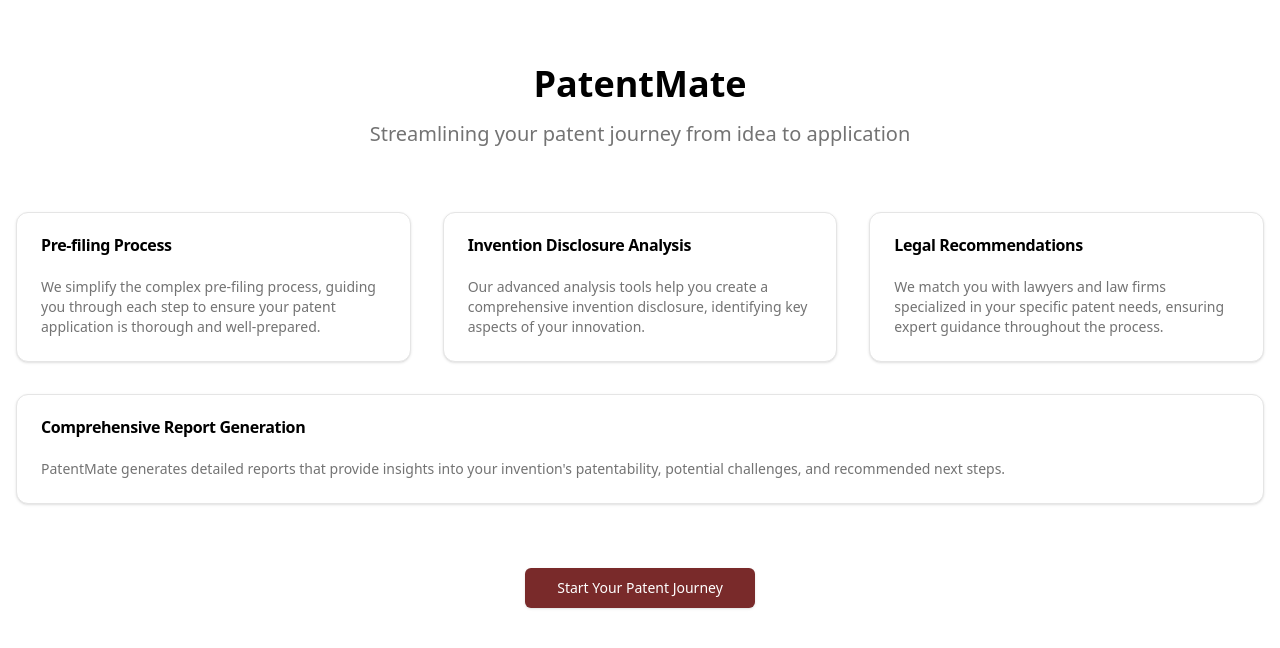
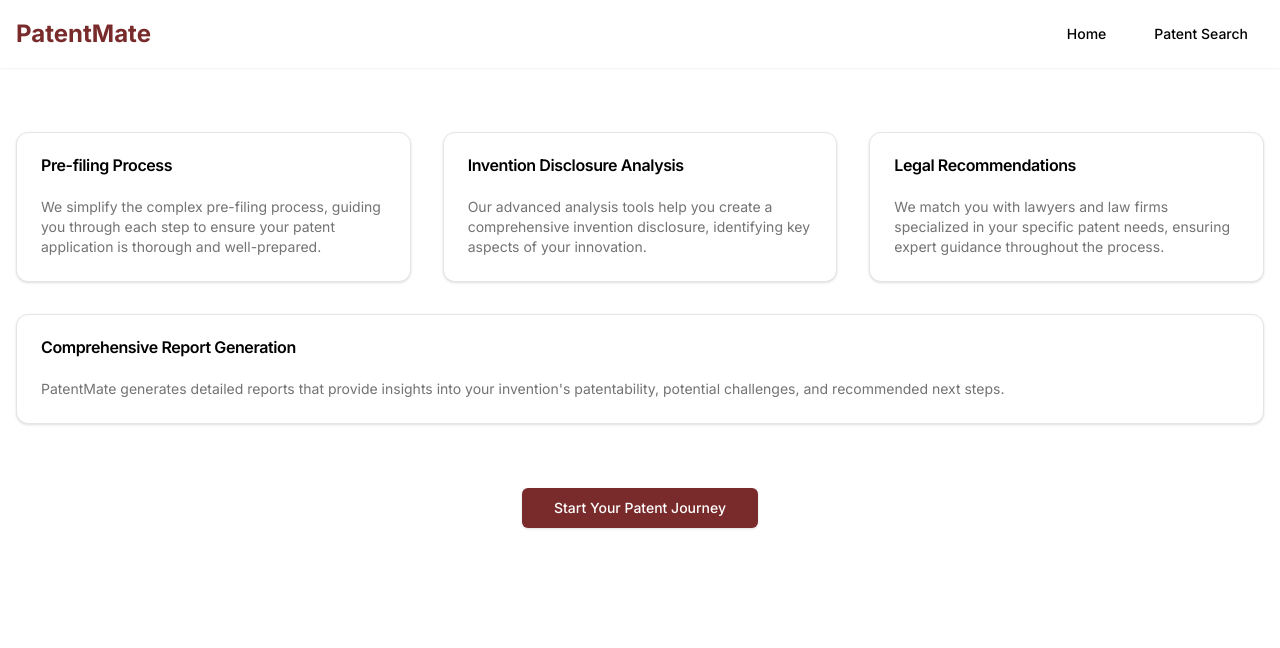
Before and after one commit to enkhbold470/patent-mate, a Next.js app: page / in a window 1280 px wide. Shown: the top 648 px of the page. Built offline with nearby package versions, Linux system fonts and the light colour scheme.

Commit message:
ui: header

```diff
--- a/app/layout.tsx
+++ b/app/layout.tsx
@@ -1,34 +1,25 @@
-import type { Metadata } from "next";
-import localFont from "next/font/local";
-import "./globals.css";
+import { Header } from '@/components/Header';
+import './globals.css';
+import type { Metadata } from 'next';
+import { Inter } from 'next/font/google';
 
-const geistSans = localFont({
-  src: "./fonts/GeistVF.woff",
-  variable: "--font-geist-sans",
-  weight: "100 900",
-});
-const geistMono = localFont({
-  src: "./fonts/GeistMonoVF.woff",
-  variable: "--font-geist-mono",
-  weight: "100 900",
-});
+const inter = Inter({ subsets: ['latin'] });
 
 export const metadata: Metadata = {
-  title: "Create Next App",
-  description: "Generated by create next app",
+	title: 'PatentMate',
+	description: 'Streamlining your patent journey from idea to application',
 };
 
 export default function RootLayout({
 	children,
-}: Readonly<{
+}: {
 	children: React.ReactNode;
-}>) {
+}) {
 	return (
 		<html lang="en">
-      <body
-        className={`${geistSans.variable} ${geistMono.variable} antialiased`}
-      >
-        {children}
+			<body className={inter.className}>
+				<Header />
+				<main>{children}</main>
 			</body>
 		</html>
 	);
--- a/app/page.tsx
+++ b/app/page.tsx
@@ -11,13 +11,6 @@
 export default function Home() {
 	return (
 		<div className="container mx-auto px-4 py-16">
-			<header className="text-center mb-16">
-				<h1 className="text-4xl font-bold mb-4">PatentMate</h1>
-				<p className="text-xl text-muted-foreground">
-					Streamlining your patent journey from idea to application
-				</p>
-			</header>
-
 			<main className="grid gap-8 md:grid-cols-2 lg:grid-cols-3">
 				<Card>
 					<CardHeader>
--- /dev/null
+++ b/components/Header.tsx
@@ -0,0 +1,28 @@
+import Link from 'next/link';
+import { Button } from '@/components/ui/button';
+
+export function Header() {
+	return (
+		<header className="bg-white shadow-sm">
+			<div className="container mx-auto px-4 py-4 flex justify-between items-center">
+				<Link href="/" className="text-2xl font-bold text-primary">
+					PatentMate
+				</Link>
+				<nav>
+					<ul className="flex space-x-4">
+						<li>
+							<Link href="/">
+								<Button variant="ghost">Home</Button>
+							</Link>
+						</li>
+						<li>
+							<Link href="/ability-search">
+								<Button variant="ghost">Patent Search</Button>
+							</Link>
+						</li>
+					</ul>
+				</nav>
+			</div>
+		</header>
+	);
+}
```
Lines whose indentation alone changed are shown as unchanged.
